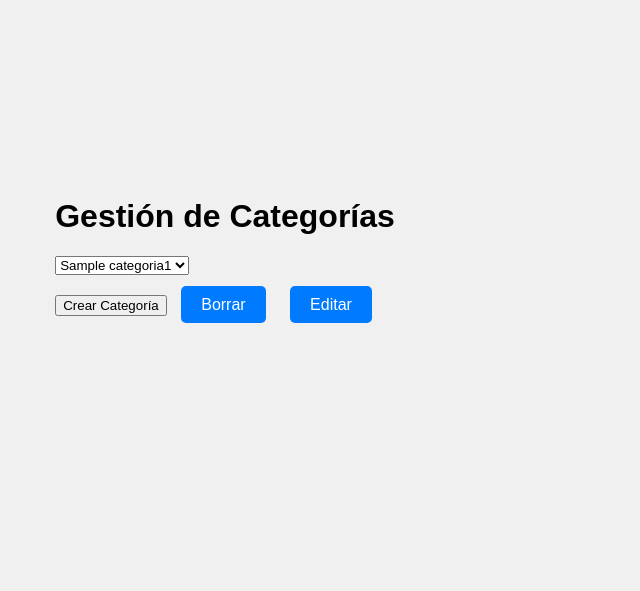
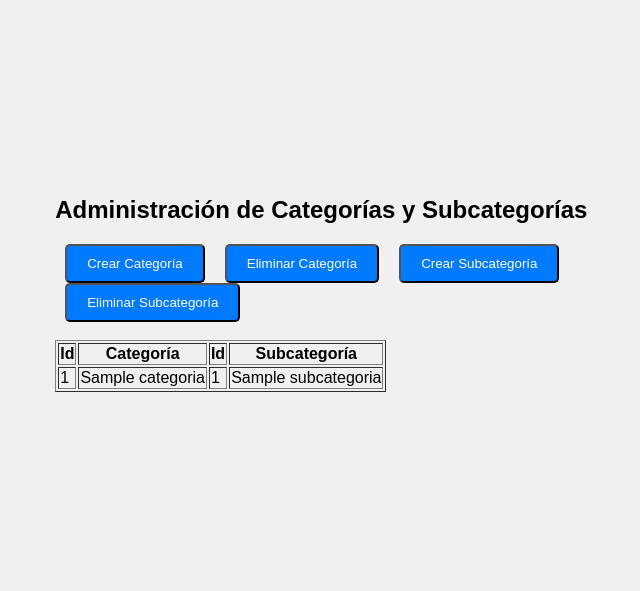
Before and after one commit to CharlyDAM/PlataformaExamenes, a PHP site: page /categorias.php in a window 1280 px wide. Shown: the part 131-722 px from the top of the page, without its empty margins (252-892 px from the left). Run offline with PHP 8.4, Linux system fonts and the light colour scheme; tables that the repository leaves empty or names only in its code hold one stand-in row (values such as "Sample post").

Commit message:
Puede que no
esto no ha estado bien... puede que la haya cagado :(

```diff
--- a/proyecto/categorias.php
+++ b/proyecto/categorias.php
@@ -13,7 +13,11 @@ if ($conn->connect_error) {
 }
 
 // Obtener todas las categorías
-$sql = "SELECT * FROM categorias";
+$sql = "SELECT categorias.id AS ID, categorias.nombre AS categoria, subcategoria.id AS SubID, subcategoria.nombre AS subcategoria
+        FROM categorias
+        INNER JOIN subcategoria ON categorias.id = subcategoria.categoria_id
+        ORDER BY categorias.id, subcategoria.id";
+
 $result = $conn->query($sql);
 ?>
 
@@ -22,6 +26,7 @@ $result = $conn->query($sql);
 <head>
     <meta charset="UTF-8">
     <title>Gestión de Categorías</title>
+    <script src="https://ajax.googleapis.com/ajax/libs/jquery/3.5.1/jquery.min.js"></script>
     <style>
         body {
     font-family: Arial, sans-serif;
@@ -34,13 +39,13 @@ $result = $conn->query($sql);
     background-color: #f0f0f0;
 }
 
-        .botones {
+        button {
 
             justify-content: center;
             margin-top: 20px;
         }
 
-        .boton {
+        button {
             padding: 10px 20px;
             margin: 0 10px;
             background-color: #007bff;
@@ -49,69 +54,80 @@ $result = $conn->query($sql);
             border-radius: 5px;
         }
 
-        .boton:hover {
+        button:hover {
             background-color: #0056b3;
         }
     </style>
 </head>
 <body>
-    <h1>Gestión de Categorías</h1>
+
+    <table border="1">
+        <tr>
+            <th>Id</th>
+            <th>Categoría</th>
+            <th>Id</th>
+            <th>Subcategoría</th>
+        </tr>
+        <?php
+            $previous_id = null; // Variable para almacenar el ID de la fila anterior
+            if ($result->num_rows > 0) {
+            // Mostrar datos de cada fila
+            while($row = $result->fetch_assoc()) {
+            // Verificar si el ID es diferente al de la fila anterior
+            if ($row["ID"] != $previous_id) {
+            // Si el ID es diferente, mostrar la fila con el nuevo ID
+            echo "<tr>";
+            echo "<td>" . $row["ID"] . "</td>";
+            echo "<td>" . $row["categoria"] . "</td>";
+            } else {
+            // Si el ID es el mismo que el de la fila anterior, solo mostrar las columnas de subcategoría
+            echo "<td></td><td></td>"; // Columnas vacías para compensar el colspan
+        }
+
+        // Mostrar las columnas de subcategoría
+        echo "<td>" . $row["SubID"] . "</td>";
+        echo "<td>" . $row["subcategoria"] . "</td>";
+        echo "</tr>";
+
+        // Actualizar el ID de la fila anterior con el ID de la fila actual
+        $previous_id = $row["ID"];
+    }
+} else {
+    echo "<tr><td colspan='4'>No se encontraron resultados</td></tr>";
+}
+?>
+        <h2>Administración de Categorías y Subcategorías</h2>
+
+    <!-- Botones para crear y eliminar categorías -->
+    <button onclick="crearCategoria()">Crear Categoría</button>
+    <button onclick="alert('Eliminar categoría')">Eliminar Categoría</button>
 
 
-    <!-- Menú desplegable con las categorías existentes -->
-    <form action="accion_categoria.php" method="post">
-        <select name="categoria_id">
-            <?php while ($row = $result->fetch_assoc()) { ?>
-                <option value="<?php echo $row['id']; ?>"><?php echo $row['nombre']; ?><?php echo $row['categoria_padre_id']; ?></option>
-            <?php } ?>
-        </select>
 
-        <div class="botones">
-    <a <!-- Botón para abrir el formulario de creación de categoría -->
-    <button id="btnCrearCategoria">Crear Categoría</button>
+    <!-- Botones para crear y eliminar subcategorías -->
+    <button onclick="alert('Crear nueva subcategoría')">Crear Subcategoría</button>
+    <button onclick="alert('Eliminar subcategoría')">Eliminar Subcategoría</button>
+    <br><br>
+    </table>
+    <script>
+        // Función para abrir una ventana emergente y crear una nueva categoría
+        function crearCategoria() {
+            var nombre = prompt("Ingrese el nombre de la nueva categoría:");
 
-    <!-- Script para abrir la ventana/modal al hacer clic en el botón -->
-    <script>
-    document.getElementById("btnCrearCategoria").addEventListener("click", function() {
-    // Abre una nueva ventana o modal
-    window.open("crear_categoria.php", "_blank", "width=400,height=400");
-    });
+            // Verificar si se ingresó un nombre
+            if (nombre != null && nombre != "") {
+                // Realizar una solicitud AJAX para insertar la nueva categoría en la base de datos
+                $.ajax({
+                    url: 'insertar_categoria.php',
+                    type: 'POST',
+                    data: {nombre: nombre},
+                    success: function(response) {
+                        // Recargar la página para actualizar la lista de categorías
+                        location.reload();
+                    }
+                });
+            }
+        }
     </script>
-
-    <a href="borrarcategoria.php" class="boton">Borrar</a>
-    <a href="editarcategoria.php" class="boton">Editar</a>
-
-    </div>
-
-    </form>
-
-    <?php
-    // Cerrar la conexión a la base de datos
-    $conn->close();
-    ?>
 </body>
 </html>
-
-<?php
-// Verificar si se ha enviado una acción y el usuario es administrador
-if ($_SERVER["REQUEST_METHOD"] == "POST" && $es_administrador) {
-    $accion = $_POST["accion"];
-    $categoria_id = $_POST["categoria_id"];
-
-    // Procesar la acción seleccionada
-    switch ($accion) {
-        case "editar":
-            // Redirigir a la página de edición con el ID de la categoría seleccionada
-            header("Location: editar_categoria.php?categoria_id=$categoria_id");
-            exit();
-        case "borrar":
-            // Realizar la eliminación de la categoría seleccionada
-            // (debes implementar la lógica para la eliminación)
-            break;
-        case "crear":
-            // Redirigir a la página de creación de categorías
-            header("Location: crear_categoria.php");
-            exit();
-    }
-}
-?>
```
Also changed, not shown: Creación tablas.sql (+9 -9 lines), proyecto/crear_categoria.php (deleted, +0 -18 lines), proyecto/guardar_categoria.php (deleted, +0 -26 lines), proyecto/insertar_categoria.php (added, +28 -0 lines), proyecto/dificultades.php (deleted), proyecto/preguntas.php (deleted), proyecto/usuarios.php (deleted).
